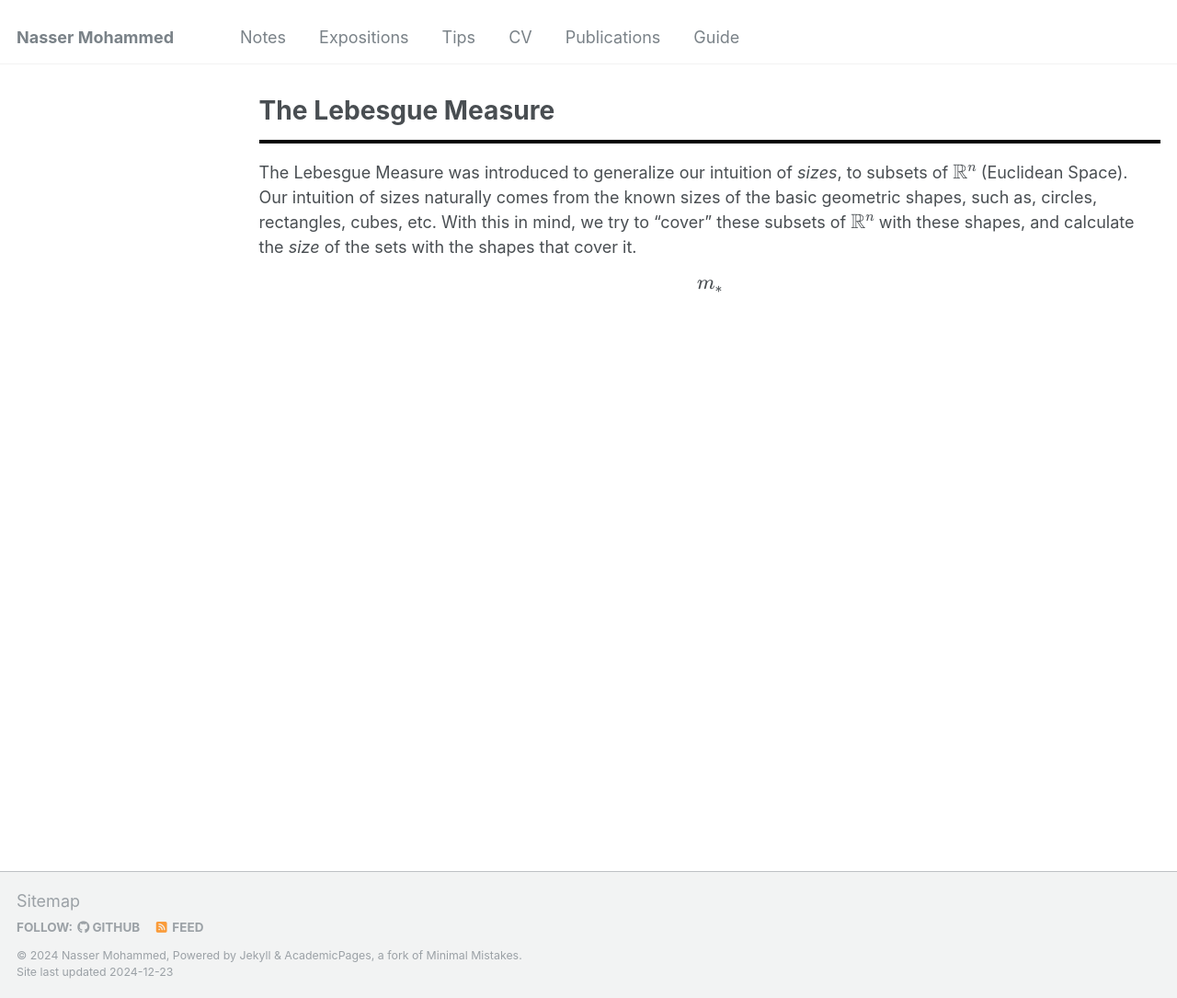
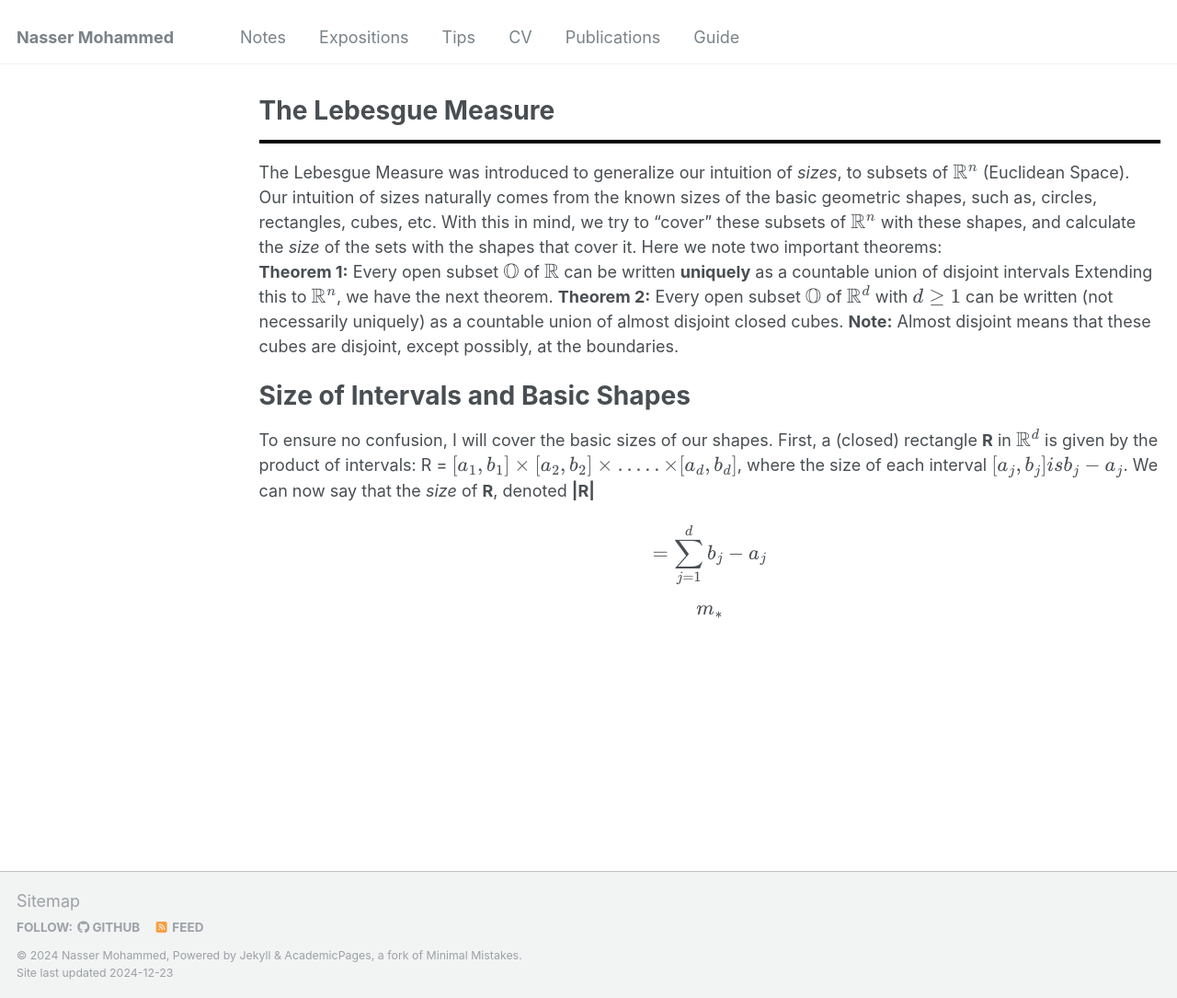
Before and after one commit to Nasser-Mohammed/Nasser-Mohammed.github.io, a Jekyll site: the page built from _pages/notes/analysis/lebesguemeas.md, in a window 1280 px wide and 1085 px high. Shown: the whole window at 92% size. Built offline with Jekyll 4.4.1, drawn with Linux system fonts in a browser that asks for light colours.

Commit message:
Update lebesguemeas.md

```diff
--- a/_pages/notes/analysis/lebesguemeas.md
+++ b/_pages/notes/analysis/lebesguemeas.md
@@ -5,5 +5,15 @@ permalink: /notes/analysis/lebmeasure/
 author_profile: false
 ---
 <hr style="border: 2px solid black;">
-The Lebesgue Measure was introduced to generalize our intuition of *sizes*, to subsets of \\(\mathbb{R}^n\\) (Euclidean Space). Our intuition of sizes naturally comes from the known sizes of the basic geometric shapes, such as, circles, rectangles, cubes, etc. With this in mind, we try to "cover" these subsets of \\(\mathbb{R}^n\\) with these shapes, and calculate the *size* of the sets with the shapes that cover it.
+The Lebesgue Measure was introduced to generalize our intuition of *sizes*, to subsets of \\(\mathbb{R}^n\\) (Euclidean Space). Our intuition of sizes naturally comes from the known sizes of the basic geometric shapes, such as, circles, rectangles, cubes, etc. With this in mind, we try to "cover" these subsets of \\(\mathbb{R}^n\\) with these shapes, and calculate the *size* of the sets with the shapes that cover it. Here we note two important theorems: \
+**Theorem 1:** Every open subset \\(\mathbb{O}\\) of \\(\mathbb{R}\\) can be written **uniquely** as a countable union of disjoint intervals
+Extending this to \\(\mathbb{R}^n\\), we have the next theorem.
+**Theorem 2:** Every open subset \\(\mathbb{O}\\) of \\(\mathbb{R}^d\\) with \\(d \ge 1\\) can be written (not necessarily uniquely) as a countable union of almost disjoint closed cubes.
+**Note:** Almost disjoint means that these cubes are disjoint, except possibly, at the boundaries.
+
+Size of Intervals and Basic Shapes
+=====
+To ensure no confusion, I will cover the basic sizes of our shapes. First, a (closed) rectangle **R** in \\(\mathbb{R}^d\\) is given by the product of intervals: R = \\([a_1, b_1]\times[a_2, b_2]\times.....\times[a_d, b_d]\\), where the size of each interval \\([a_j, b_j] is b_j - a_j\\). We can now say that the *size* of **R**, denoted **|R|**\\[=\sum_{j = 1}^{d}b_j - a_j\\]
+
+
 \\[m_*\\]
```
